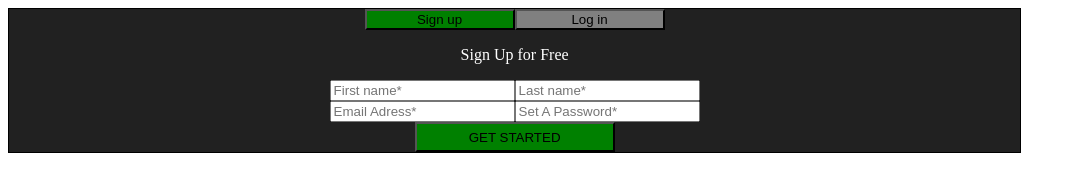
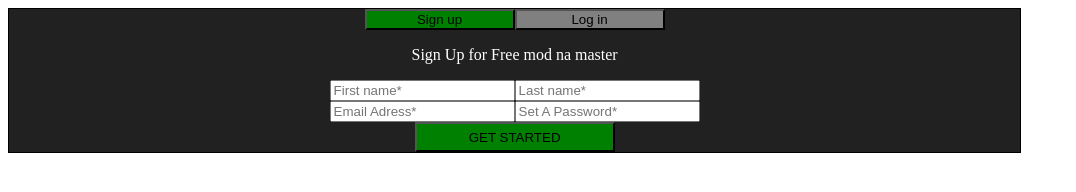
Before and after one commit to YuriTayro/exeFormulario, a plain HTML site: page index.html in a window 1280 px wide. Shown: the whole page, without its empty margins (0-1076 px from the left). Drawn offline with Linux system fonts and the light colour scheme.

Commit message:
Primeiro commit da master

```diff
--- a/index.html
+++ b/index.html
@@ -15,7 +15,7 @@
         </div>
 
         <div class="txt">
-            <p>Sign Up for Free</p>
+            <p>Sign Up for Free mod na master</p>
         </div>
 
 
```
